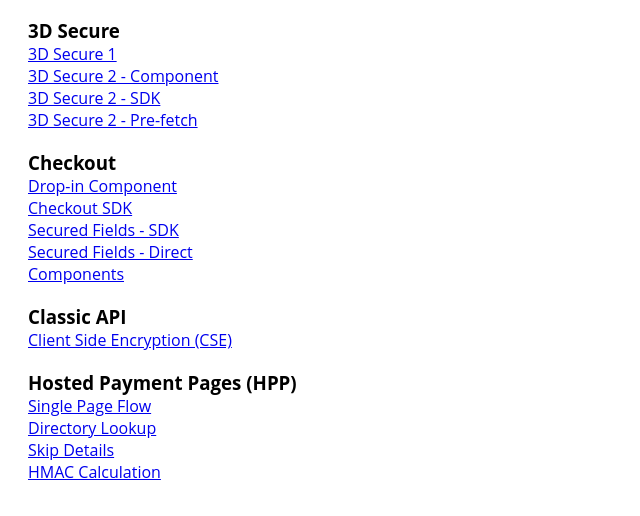
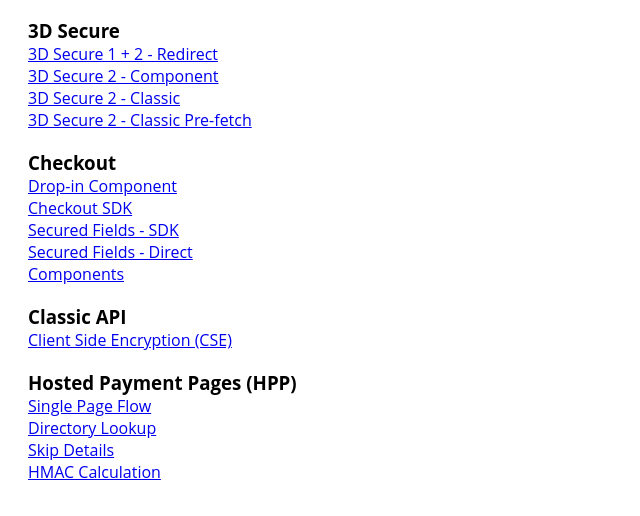
Before and after one commit to crrood/adyen_python_sandbox, a plain HTML site: page index.html in a window 1280 px wide. Shown: the part 74-590 px from the top of the page, without its empty margins (0-640 px from the left). Drawn offline with Linux system fonts and the light colour scheme.

Commit message:
clean up index.html

```diff
--- a/index.html
+++ b/index.html
@@ -1,7 +1,7 @@
 <html>
 
 <head>
-	<title>Adyen Python Sandbox</title>
+	<title>Adyen Sample Integrations</title>
 	<link rel="stylesheet" type="text/css" href="styles/style.css"></link>
 </head>
 
@@ -9,10 +9,10 @@
 	<h1>Integrations</h1>
 
 	<h3 class="index-header">3D Secure</h3>
-	<a class="index-link" href="3DSecure.html">3D Secure 1</a><br>
+	<a class="index-link" href="3DSecure.html">3D Secure 1 + 2 - Redirect</a><br>
 	<a class="index-link" href="3DSecure2BasicComponent.html">3D Secure 2 - Component</a><br>
-	<a class="index-link" href="3DSecure2Basic.html">3D Secure 2 - SDK</a><br>
-	<a class="index-link" href="3DSecure2AdvancedCustomSDK.html">3D Secure 2 - Pre-fetch</a><br>
+	<a class="index-link" href="3DSecure2Basic.html">3D Secure 2 - Classic</a><br>
+	<a class="index-link" href="3DSecure2AdvancedCustomSDK.html">3D Secure 2 - Classic Pre-fetch</a><br>
 
 	<h3 class="index-header">Checkout</h3>
 	<a class="index-link" href="dropinComponent.html">Drop-in Component</a><br>
@@ -20,9 +20,6 @@
 	<a class="index-link" href="SecuredFieldsSDK.html">Secured Fields - SDK</a><br>
 	<a class="index-link" href="SecuredFieldsDirect.html">Secured Fields - Direct</a><br>
 	<a class="index-link" href="components.html">Components</a><br>
-
-<!-- 	<h3 class="index-header">Adyen Wallet</h3>
-	<a class="index-link" href="walletSimulator.html">Simulator</a><br>-->
 
 	<h3 class="index-header">Classic API</h3>
 	<a class="index-link" href="CSE.html">Client Side Encryption (CSE)</a><br>
```
